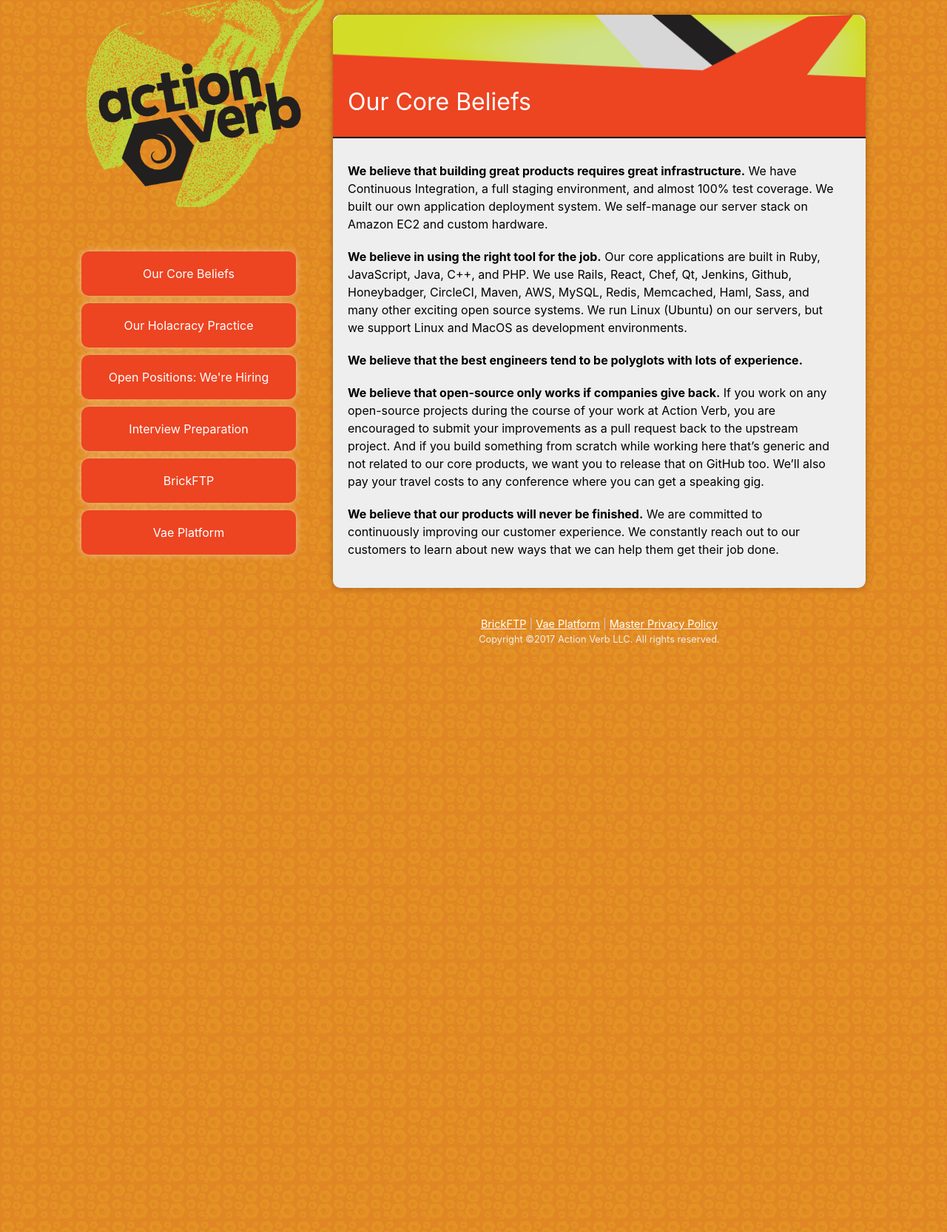
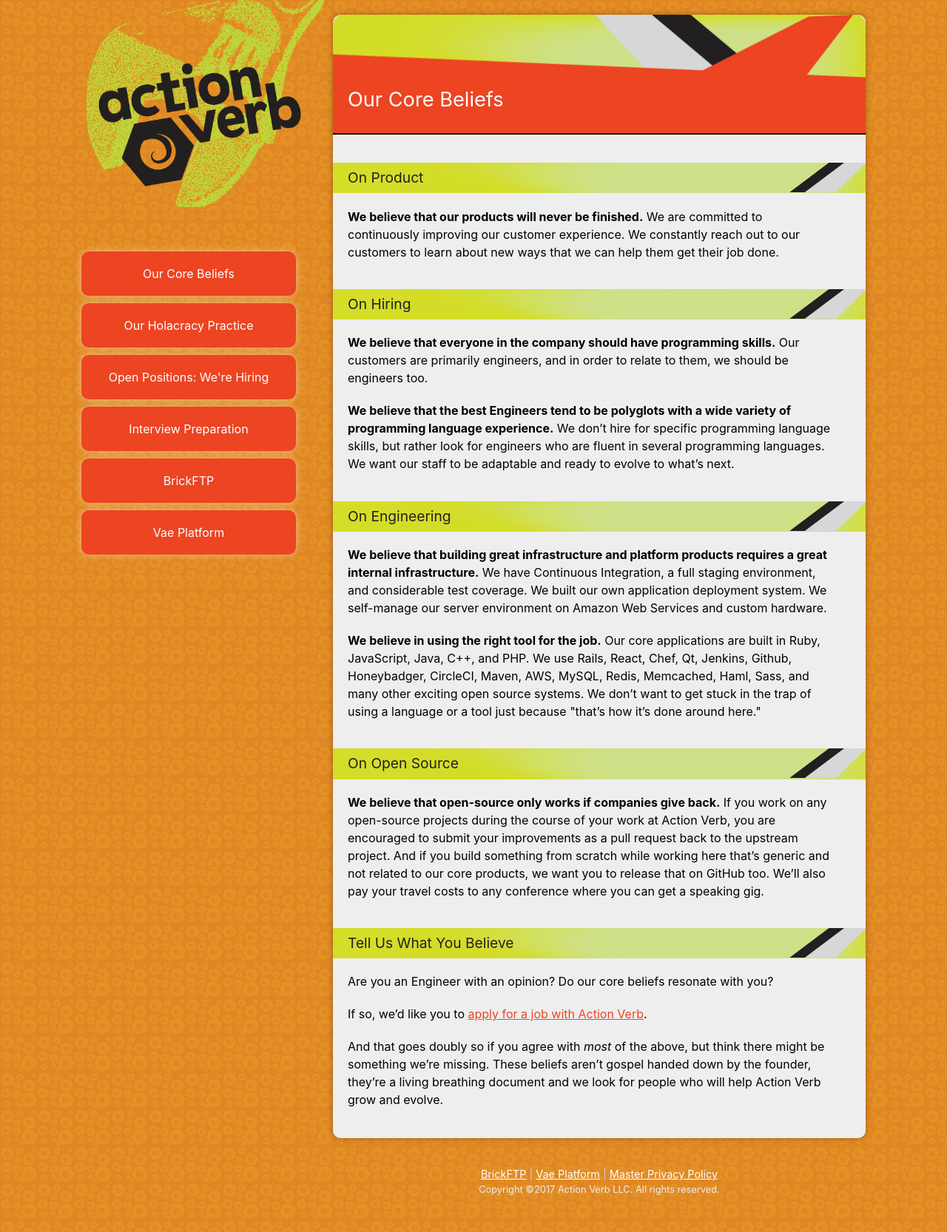
Before and after one commit to edelstone/actionverb.com, a Jekyll site: the page built from core-beliefs.md, in a window 1280 px wide. Shown: the whole page at 74% size. Built offline with Jekyll 4.4.1, drawn with Linux system fonts in a browser that asks for light colours; before the commit the page ends 922 px from its top, so only the background shows below that.

Commit message:
expand hiring page

```diff
--- a/_sass/_main.sass
+++ b/_sass/_main.sass
@@ -162,10 +162,12 @@ a
         padding: 10px 20px 30px 20px
         color: #fff
         font-weight: normal
+        +breakpoint(l_xl)
+          font-size: 1.7em
         +breakpoint(l_md)
           font-size: 1.5em
 
-      p, pre
+      p, pre, li
         margin: 1em 20px 20px 0
 
       h2, h3, h4, h5, h6
--- a/core-beliefs.md
+++ b/core-beliefs.md
@@ -5,20 +5,45 @@ title: Our Core Beliefs
 
 # Our Core Beliefs
 
-**We believe that building great products requires great
-infrastructure.** We have Continuous Integration, a full staging environment, and almost
-100% test coverage.  We built our own application deployment system.  We
-self-manage our server stack on Amazon EC2 and custom hardware.
+
+## On Product
+
+**We believe that our products will never be finished.**  We are committed
+to continuously improving our customer experience.  We constantly reach
+out to our customers to learn about new ways that we can help them get
+their job done.
+
+
+## On Hiring
+
+**We believe that everyone in the company should have programming
+skills.** Our customers are primarily engineers, and in order to
+relate to them, we should be engineers too.
+
+**We believe that the best Engineers tend to be polyglots with a
+wide variety of programming language experience.**  We don't hire for
+specific programming language skills, but rather look for engineers who
+are fluent in several programming languages.  We want our staff to be
+adaptable and ready to evolve to what's next.
+
+
+## On Engineering
+
+**We believe that building great infrastructure and platform products
+requires a great internal infrastructure.** We have Continuous Integration,
+a full staging environment, and considerable test coverage.
+We built our own application deployment system.  We
+self-manage our server environment on Amazon Web Services and custom hardware.
 
 **We believe in using the right tool for the job.**  Our core applications
 are built in Ruby, JavaScript, Java, C++, and PHP.  We use Rails, React,
 Chef, Qt, Jenkins, Github, Honeybadger, CircleCI, Maven, AWS, MySQL,
 Redis, Memcached, Haml, Sass, and many other exciting open source
-systems.  We run Linux (Ubuntu) on our servers, but we support Linux and MacOS as
-development environments.
+systems.  We don't want to get stuck in the trap of using a language or
+a tool just because &quot;that's how it's done around here.&quot;
 
-**We believe that the best engineers tend to be polyglots with lots of
-experience.**
+
+## On Open Source
 
 **We believe that open-source only works if companies give back.**  If you
 work on any open-source projects during the course of your work at
@@ -28,7 +53,14 @@ scratch while working here that’s generic and not related to our core
 products, we want you to release that on GitHub too.  We’ll also pay
 your travel costs to any conference where you can get a speaking gig.
 
-**We believe that our products will never be finished.**  We are committed
-to continuously improving our customer experience.  We constantly reach
-out to our customers to learn about new ways that we can help them get
-their job done.
+
+## Tell Us What You Believe
+
+Are you an Engineer with an opinion?  Do our core beliefs resonate with you?
+
+If so, we'd like you to [apply for a job with Action Verb](/now-hiring).
+
+And that goes doubly so if you agree with *most* of the above, but think
+there might be something we're missing.  These beliefs aren't gospel
+handed down by the founder, they're a living breathing document and
+we look for people who will help Action Verb grow and evolve.
```
Also changed, not shown: now-hiring.md (+16 -6 lines).
